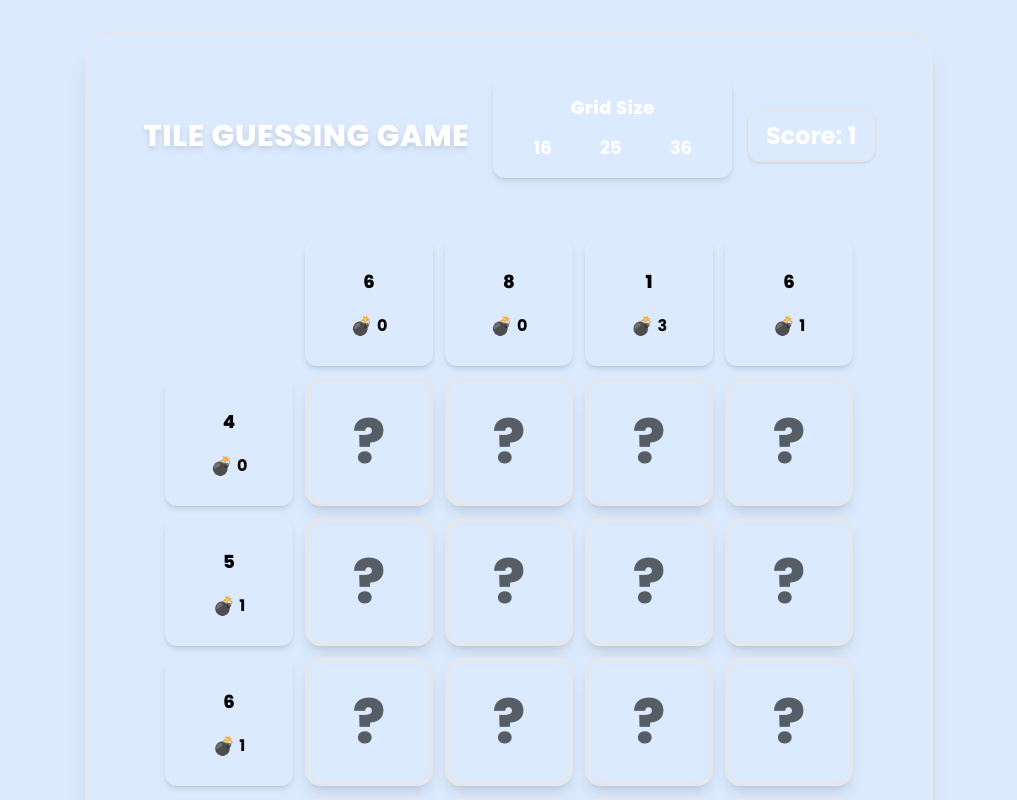
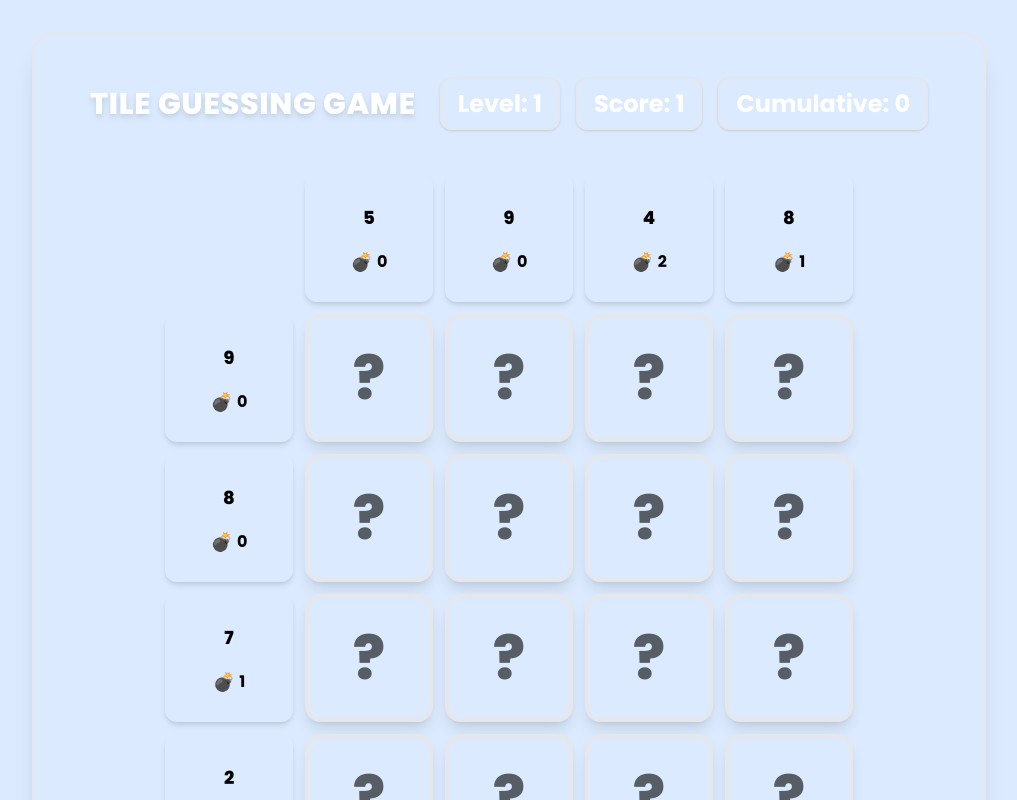
Before and after one commit to alirabbani97/tap-boom-game, a React (Vite) app: page / in a window 1280 px wide. Shown: the top 800 px of the page, without its empty margins (131-1148 px from the left). Built offline with nearby package versions, Linux system fonts and the light colour scheme; what @midudev/tailwind-animations would draw is missing.

Commit message:
implement level progression

```diff
--- a/src/App.tsx
+++ b/src/App.tsx
@@ -1,7 +1,6 @@
-import { useEffect, useState } from "react";
+import { useEffect, useState, useRef } from "react";
 import TileButton from "./components/TileButton";
 import HintTiles from "./components/HintTIles";
-import LevelSlider from "./components/LevelSlider";
 import Card from "./components/card";
 
 type TtileData = {
@@ -11,9 +10,12 @@ type TtileData = {
 
 function App() {
   /* VARIABLES */
-  const [nTiles, setNTiles] = useState<number>(16); //Can only be a true square root number and equal or greater than 16 i.e:16(4),25(5),36(6),49(7),64(8),9(81) etc.
+  const [level, setLevel] = useState<number>(1);
+  const [showLevelUp, setShowLevelUp] = useState<boolean>(false);
+  const [nTiles, setNTiles] = useState<number>(16); // Will be set dynamically
   const SQRT_N_Tiles: number = Math.sqrt(nTiles);
   const [score, setScore] = useState<number>(1);
+  const [cumulativeScore, setCumulativeScore] = useState<number>(0);
   const [bombFound, setBombFound] = useState<boolean>(false);
   const [win, setWin] = useState<boolean>(false);
   const [tilesData, setTilesData] = useState<TtileData[][]>([]);
@@ -22,8 +24,18 @@ function App() {
   const [bombsInRow, setBombsInRow] = useState<number[]>([]);
   const [bombsInCol, setBombsInCol] = useState<number[]>([]);
   const [restartKey, setRestartKey] = useState<number>(0);
+  const levelUpTimeout = useRef<number | null>(null);
 
-  const numberOfBombs = SQRT_N_Tiles; // or scale as desired
+  // Dynamic grid and bomb scaling
+  let gridSize = 16;
+  let maxBombs = 3;
+  if (level >= 6 && level <= 10) {
+    gridSize = 25;
+    maxBombs = 4;
+  } else if (level >= 11) {
+    gridSize = 36;
+    maxBombs = Math.floor(Math.random() * 2) + 5; // 5 or 6 bombs
+  }
 
   // Helper to shuffle an array
   function shuffle<T>(array: T[]): T[] {
@@ -35,25 +47,26 @@ function App() {
     return arr;
   }
 
+  // Generate new level
   useEffect(() => {
+    setNTiles(gridSize);
+    const SQRT = Math.sqrt(gridSize);
     // Generate flat array with bombs and numbers
-    const totalTiles = nTiles;
-    const bombs = Array(numberOfBombs).fill(0);
-    const numbers = Array(totalTiles - numberOfBombs)
+    const totalTiles = gridSize;
+    const bombs = Array(maxBombs).fill(0);
+    const numbers = Array(totalTiles - maxBombs)
       .fill(0)
       .map(() => Math.ceil(Math.random() * 3));
     const allTiles = shuffle([...bombs, ...numbers]);
 
     // Build 2D grid
     const newTilesData: TtileData[][] = [];
-    for (let i = 0; i < SQRT_N_Tiles; i++) {
+    for (let i = 0; i < SQRT; i++) {
       newTilesData.push(
-        allTiles
-          .slice(i * SQRT_N_Tiles, (i + 1) * SQRT_N_Tiles)
-          .map((value) => ({
-            value,
-            isFlipped: false,
-          }))
+        allTiles.slice(i * SQRT, (i + 1) * SQRT).map((value) => ({
+          value,
+          isFlipped: false,
+        }))
       );
     }
     setTilesData(newTilesData);
@@ -89,8 +102,9 @@ function App() {
     setScore(1);
     setBombFound(false);
     setWin(false);
-  }, [nTiles, SQRT_N_Tiles, restartKey]);
+  }, [level, restartKey]);
 
+  // Level completion logic
   const flipCard = (rowIndex: number, colIndex: number) => {
     if (tilesData[rowIndex][colIndex].isFlipped || bombFound || win) return;
     const tile = tilesData[rowIndex][colIndex];
@@ -108,22 +122,41 @@ function App() {
     }
     setScore((prev) => prev * (tile.value || 1));
 
-    // Check win condition
+    // Check level completion: all non-bomb tiles with value > 1 are revealed
     setTimeout(() => {
-      const totalNonBombs = tilesData
+      const allHighValueTiles = tilesData
         .flat()
-        .filter((t) => t.value !== 0).length;
-      const flippedNonBombs =
-        tilesData.flat().filter((t) => t.value !== 0 && t.isFlipped).length + 1; // +1 for this flip
-      if (flippedNonBombs >= totalNonBombs) {
-        setWin(true);
+        .filter((t) => t.value !== 0 && t.value !== 1);
+      const revealedHighValueTiles =
+        tilesData
+          .flat()
+          .filter((t) => t.value !== 0 && t.value !== 1 && t.isFlipped).length +
+        (tile.value > 1 ? 1 : 0); // +1 if this flip is >1
+      if (revealedHighValueTiles >= allHighValueTiles.length) {
+        // Level up
+        setShowLevelUp(true);
+        setCumulativeScore((prev) => prev + score * (tile.value || 1));
+        levelUpTimeout.current = setTimeout(() => {
+          setShowLevelUp(false);
+          setLevel((prev) => prev + 1);
+        }, 1500);
       }
     }, 0);
   };
 
+  // Reset everything on game over
   const handleRestart = () => {
     setRestartKey((k) => k + 1);
+    setLevel(1);
+    setCumulativeScore(0);
   };
+
+  // Clean up timeout on unmount
+  useEffect(() => {
+    return () => {
+      if (levelUpTimeout.current) clearTimeout(levelUpTimeout.current);
+    };
+  }, []);
 
   /* CONSOLE LOGGING */
   useEffect(() => {
@@ -133,6 +166,25 @@ function App() {
 
   return (
     <div className="app min-h-screen min-w-screen flex flex-col justify-center items-center bg-blue-100 font-sans">
+      {/* Level Up Animation */}
+      {showLevelUp && (
+        <div className="fixed top-0 left-1/2 transform -translate-x-1/2 z-50 mt-6 flex justify-center w-full pointer-events-none animate-bounceIn">
+          <div className="pointer-events-auto">
+            <Card
+              header={
+                <span className="text-3xl text-success font-extrabold">
+                  LEVEL UP!
+                </span>
+              }
+              className="w-[20rem] px-4 py-2 border-success border-4"
+            >
+              <div className="text-xl font-bold text-success mb-2 text-center">
+                Welcome to Level {level + 1}!
+              </div>
+            </Card>
+          </div>
+        </div>
+      )}
       {/* Overlay for Game Over or Win */}
       {(bombFound || win) && (
         <div className="fixed top-0 left-1/2 transform -translate-x-1/2 z-50 mt-6 flex justify-center w-full pointer-events-none">
@@ -163,7 +215,11 @@ function App() {
               className="w-[28rem] px-4 py-2"
             >
               <div className="text-2xl font-bold text-gray-700 mb-2">
-                Score: <span className="text-primary">{score}</span>
+                Level: <span className="text-primary">{level}</span>
+              </div>
+              <div className="text-xl font-bold text-success mb-2">
+                Cumulative Score:{" "}
+                <span className="text-primary">{cumulativeScore}</span>
               </div>
             </Card>
           </div>
@@ -177,9 +233,15 @@ function App() {
               TILE GUESSING GAME
             </span>
             <div className="flex flex-row items-center gap-4">
-              <LevelSlider gridSize={nTiles} setGridSize={setNTiles} />
+              <span className="text-xl sm:text-2xl font-bold text-success bg-base-200 rounded-xl px-4 py-2 border-2 border-success/30 shadow">
+                Level: <span className="text-primary">{level}</span>
+              </span>
               <span className="text-xl sm:text-2xl font-bold text-success bg-base-200 rounded-xl px-4 py-2 border-2 border-success/30 shadow">
                 Score: <span className="text-primary">{score}</span>
+              </span>
+              <span className="text-xl sm:text-2xl font-bold text-success bg-base-200 rounded-xl px-4 py-2 border-2 border-success/30 shadow">
+                Cumulative:{" "}
+                <span className="text-primary">{cumulativeScore}</span>
               </span>
             </div>
           </div>
```
